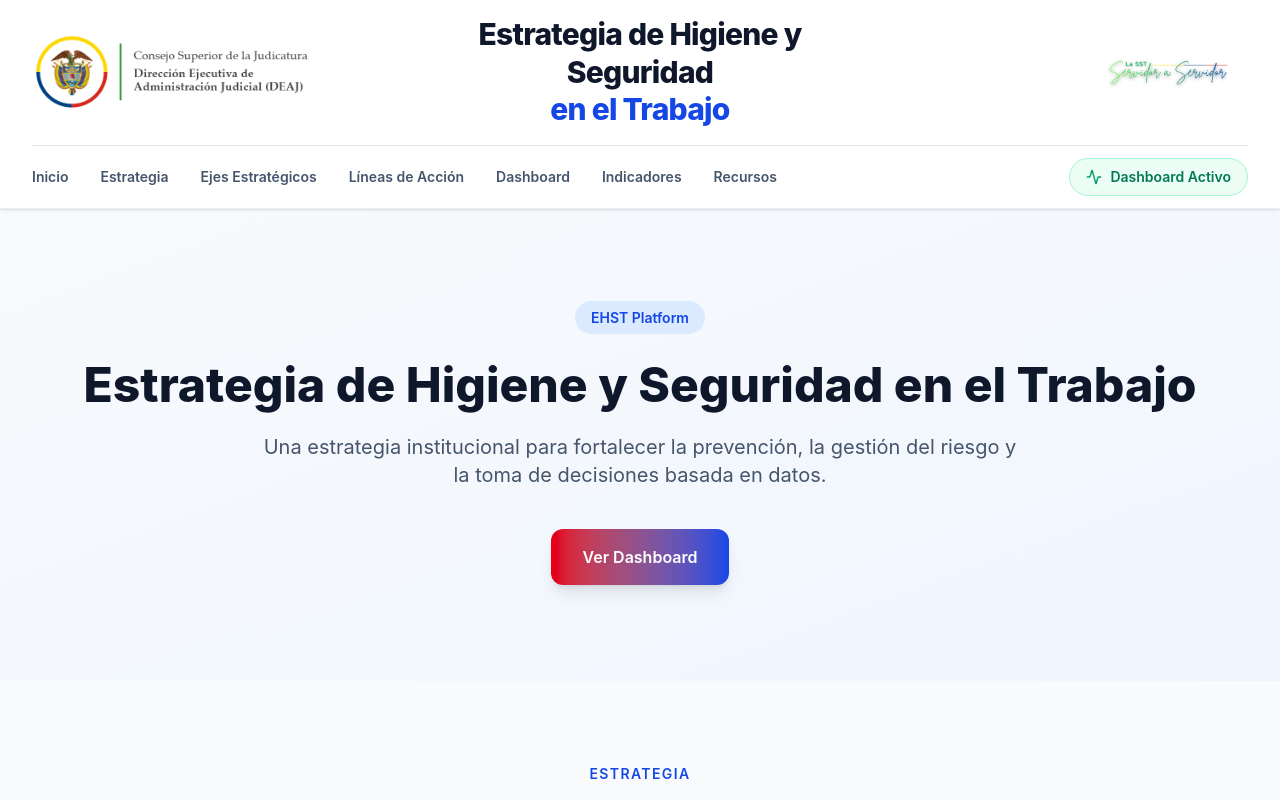
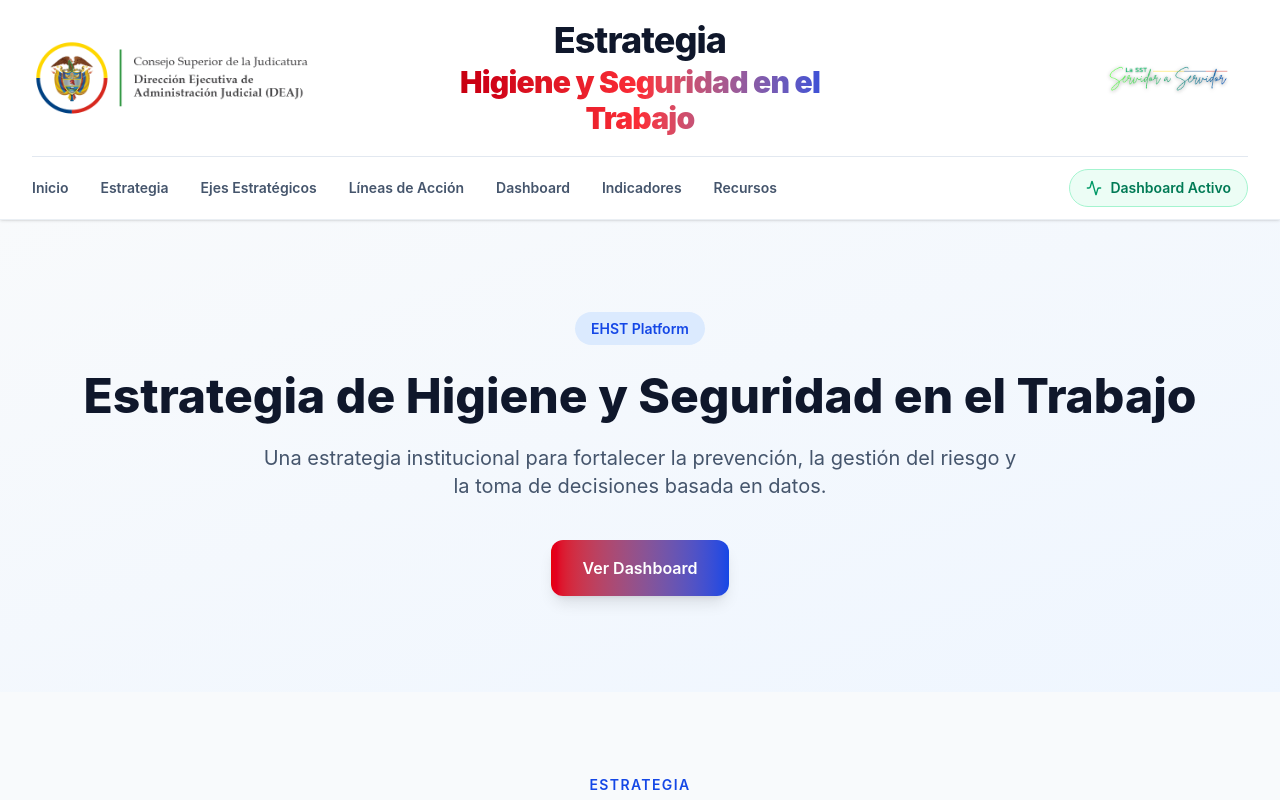
Before and after one commit to dasg010785-hue/EHST-Platform-React, a React (Vite) app in the folder EHST-Platform-React/: page / in a window 1280 px wide. Shown: the top 800 px of the page. Built offline with nearby package versions, Linux system fonts and the light colour scheme.

Commit message:
Se agregan logos institucionales al Navbar

```diff
--- a/EHST-Platform-React/src/components/layout/Navbar.jsx
+++ b/EHST-Platform-React/src/components/layout/Navbar.jsx
@@ -4,165 +4,87 @@ import { Activity } from "lucide-react";
 import logoRama from "../../assets/logos/logo-rama.png";
 import servidorServidor from "../../assets/logos/servidor-servidor.png";
 
-
 export default function Navbar() {
-
   return (
-
-    <header
-      className="
-        sticky
-        top-0
-        z-50
-        border-b
-        border-slate-200/70
-        bg-white/90
-        backdrop-blur-xl
-        shadow-sm
-      "
-    >
-
+    <header className="sticky top-0 z-50 border-b border-slate-200/70 bg-white/90 backdrop-blur-xl shadow-sm">
 
       <div className="mx-auto max-w-7xl px-8">
 
+        {/* =========================
+            CABECERA
+        ========================= */}
 
-        {/* ==============================
-            CABECERA INSTITUCIONAL
-        =============================== */}
+        <div className="grid grid-cols-3 items-center py-5">
 
-        <div
-          className="
-            grid
-            grid-cols-3
-            items-center
-            py-4
-          "
-        >
-
-
-
-          {/* LOGO RAMA JUDICIAL */}
-
-          <div
-            className="
-              flex
-              justify-start
-            "
-          >
+          {/* Logo Rama Judicial */}
+          <div className="flex justify-start">
 
             <img
               src={logoRama}
               alt="Rama Judicial"
-              className="
-                h-20
-                w-auto
-                object-contain
-              "
+              className="h-20 w-auto object-contain"
             />
 
           </div>
 
 
-
-
-
-          {/* TITULO CENTRAL */}
-
-          <div
-            className="
-              flex
-              flex-col
-              items-center
-              justify-center
-            "
-          >
+          {/* Título */}
+          <div className="flex flex-col items-center">
 
             <h1
               className="
-                text-center
-                text-3xl
+                text-4xl
                 font-extrabold
-                leading-tight
                 tracking-tight
                 text-slate-900
               "
             >
-
-              Estrategia de Higiene y Seguridad
-
-              <br />
-
-              <span
-                className="
-                  text-blue-700
-                "
-              >
-                en el Trabajo
-              </span>
-
-
+              Estrategia
             </h1>
 
+            <h2
+              className="
+                mt-1
+                text-3xl
+                font-black
+                text-center
+                tracking-tight
+                bg-gradient-to-r
+                from-red-700
+                via-red-500
+                to-blue-700
+                bg-clip-text
+                text-transparent
+              "
+            >
+              Higiene y Seguridad en el Trabajo
+            </h2>
 
           </div>
 
 
-
-
-
-          {/* LOGO SERVIDOR A SERVIDOR */}
-
-          <div
-            className="
-              flex
-              justify-end
-            "
-          >
+          {/* Logo Servidor a Servidor */}
+          <div className="flex justify-end">
 
             <img
               src={servidorServidor}
               alt="La SST de Servidor a Servidor"
-              className="
-                h-14
-                w-auto
-                object-contain
-              "
+              className="h-14 w-auto object-contain"
             />
 
           </div>
-
 
         </div>
 
 
 
+        {/* =========================
+            MENÚ
+        ========================= */}
 
+        <div className="flex items-center justify-between border-t border-slate-200 py-3">
 
-        {/* ==============================
-             MENU INFERIOR
-        =============================== */}
-
-
-        <div
-          className="
-            flex
-            items-center
-            justify-between
-            border-t
-            border-slate-200
-            py-3
-          "
-        >
-
-
-
-          <nav
-            className="
-              hidden
-              gap-8
-              lg:flex
-            "
-          >
+          <nav className="hidden gap-8 lg:flex">
 
             {platform.navigation.map((item) => (
 
@@ -177,20 +99,13 @@ export default function Navbar() {
                   hover:text-blue-700
                 "
               >
-
                 {item.label}
-
               </a>
 
             ))}
 
           </nav>
 
-
-
-
-
-          {/* ESTADO DASHBOARD */}
 
           <div
             className="
@@ -211,7 +126,6 @@ export default function Navbar() {
               className="text-emerald-600"
             />
 
-
             <span
               className="
                 text-sm
@@ -222,17 +136,12 @@ export default function Navbar() {
               Dashboard Activo
             </span>
 
-
           </div>
-
 
         </div>
 
-
       </div>
 
-
     </header>
-
   );
 }
```
